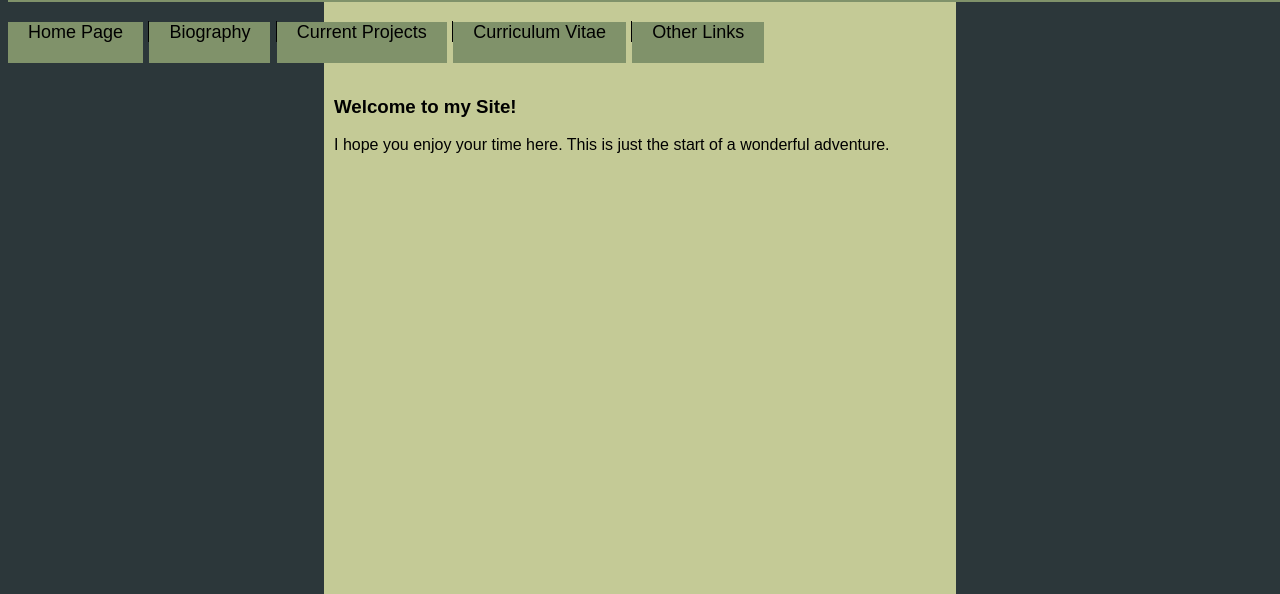
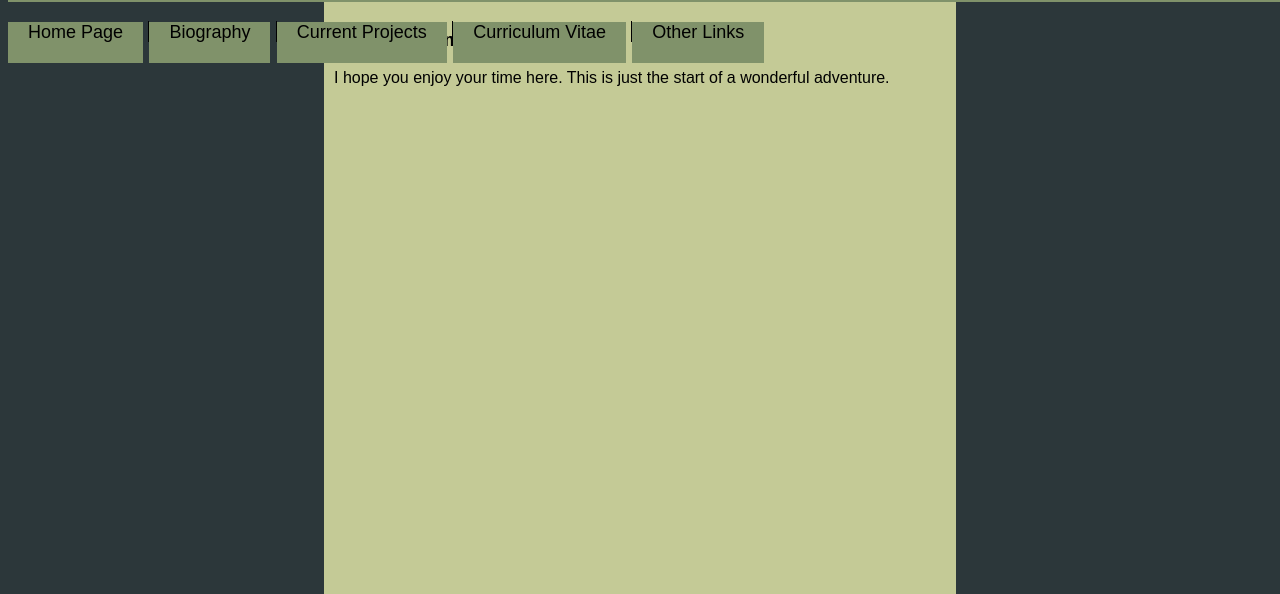
Before and after one commit to ethvedt/my-personal-website, a plain HTML site: page index.html in a window 1280 px wide. Shown: the part 131-725 px from the top of the page. Drawn offline with Linux system fonts and the light colour scheme.

Commit message:
fixed display

```diff
--- a/style.css
+++ b/style.css
@@ -39,8 +39,8 @@ main {
     width: 50%;
     height: 70vh;
     background-color: #c4ca96;
-    padding-top: 200px;
-    padding-bottom: 9rem;
+    padding-top: 16.6vh;
+    padding-bottom: 10vh;
     margin: auto;
     margin-bottom: 0%;
 }
```
